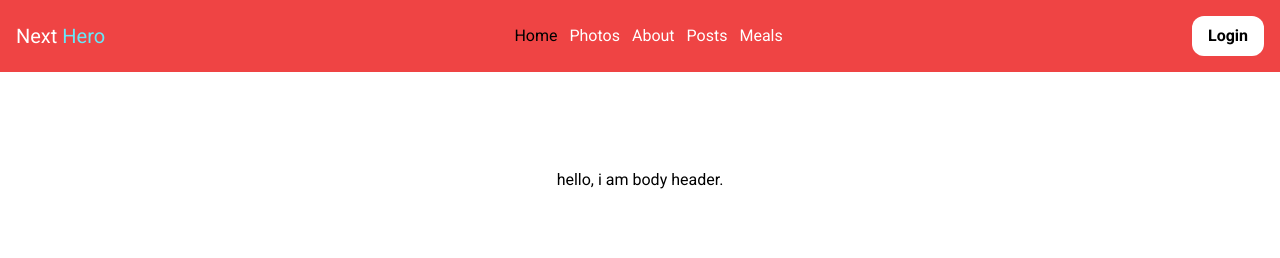
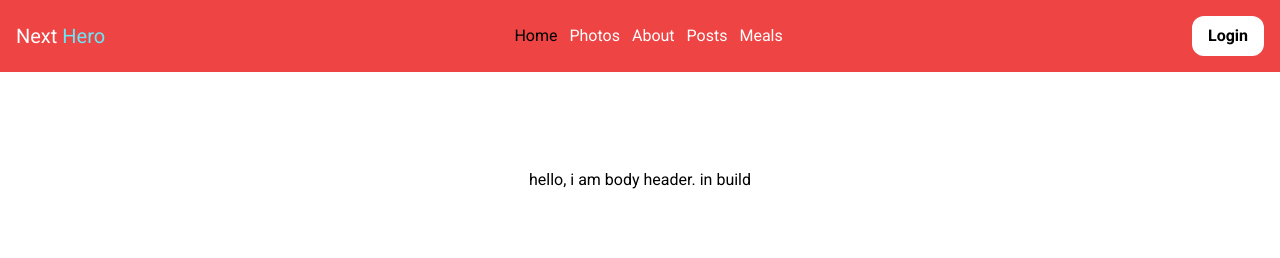
Before and after one commit to theashrafislam/next-super-hero, a Next.js app: page / in a window 1280 px wide. Shown: the top 258 px of the page. Built offline with nearby package versions, Linux system fonts and the light colour scheme.

Commit message:
added something

```diff
--- a/src/app/page.js
+++ b/src/app/page.js
@@ -3,7 +3,7 @@ import Image from "next/image";
 export default function Home() {
   return (
     <main className="flex min-h-screen flex-col items-center justify-between p-24">
-      <h3>hello, i am body header.</h3>
+      <h3>hello, i am body header. in build</h3>
     </main>
   );
 }
--- a/src/app/time/route.js
+++ b/src/app/time/route.js
@@ -1,4 +1,4 @@
-// export const dynamic = 'force-dynamic';
+export const dynamic = 'force-dynamic';
 export async function GET() {
     return Response.json({
         currentTime: new Date().toLocaleTimeString()
```
